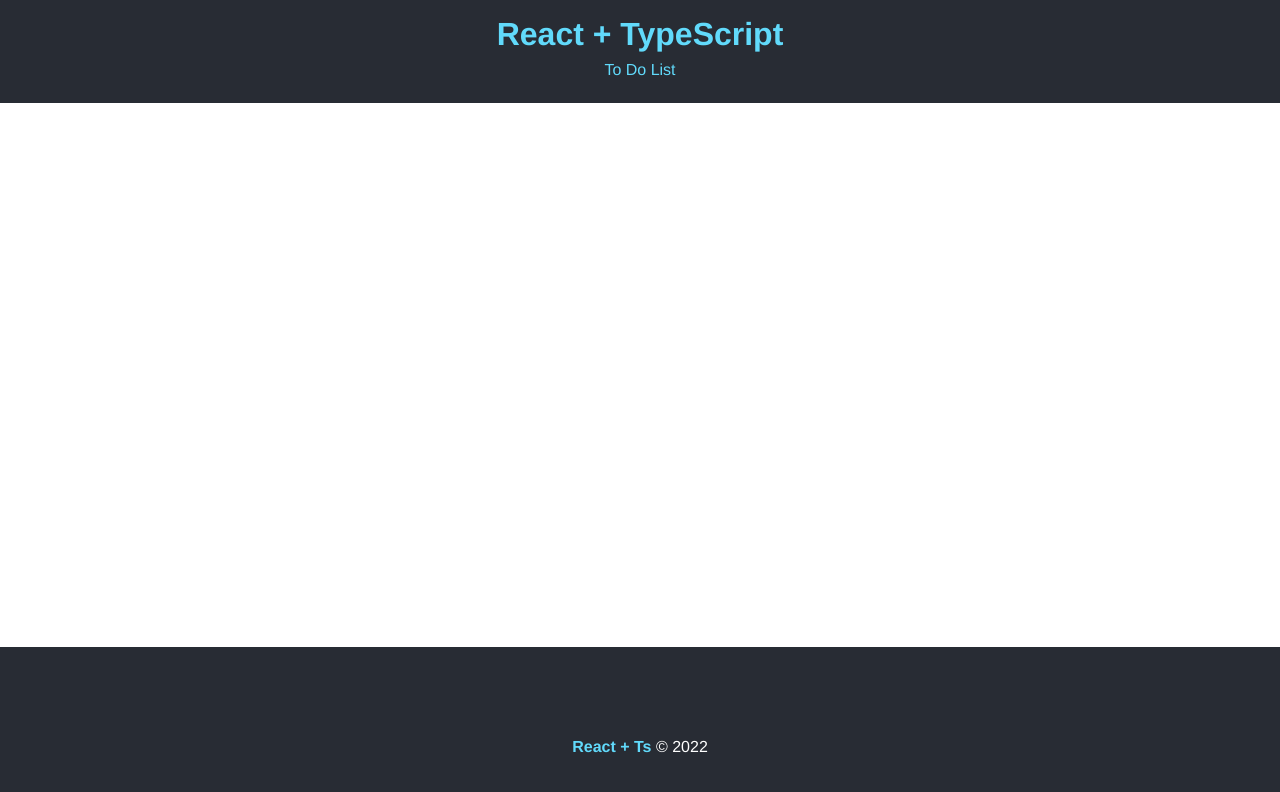
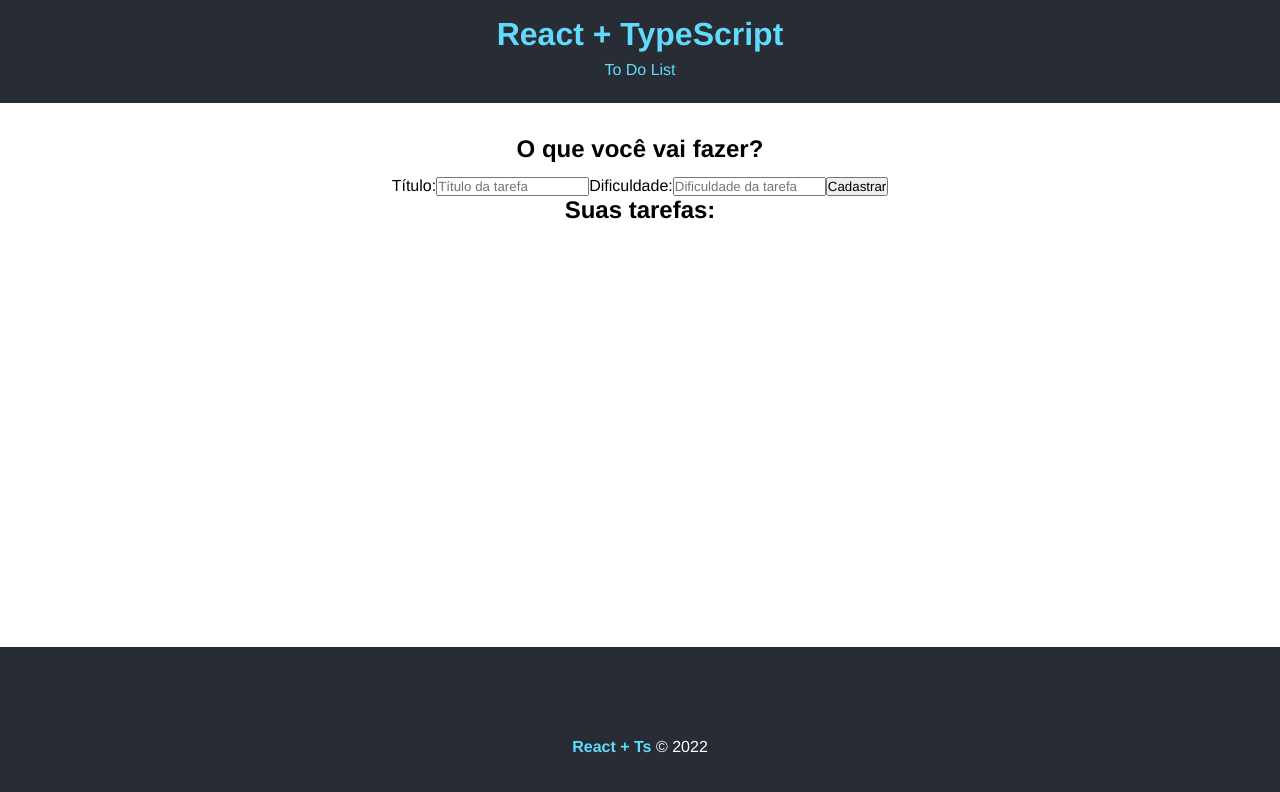
Before and after one commit to gfucci/react-todo-typescript, a React (Create React App) app: page / in a window 1280 px wide. Shown: the top 792 px of the page. Built offline with nearby package versions, Linux system fonts and the light colour scheme.

Commit message:
Cria componente de formulário de todo

```diff
--- a/src/App.tsx
+++ b/src/App.tsx
@@ -4,6 +4,7 @@ import styles from './App.module.css'
 //Components
 import Footer from './components/Footer'
 import Header from './components/Header'
+import TaskForm from './components/TaskForm'
 
 
 const App = () => {
@@ -11,7 +12,12 @@ const App = () => {
     <div>
       <Header />
       <main className={styles.main}>
-
+        <div>
+          <TaskForm btnText={"Cadastrar"} />
+        </div>
+        <div>
+          <h2>Suas tarefas:</h2>
+        </div>
       </main>
       <Footer />
     </div>
--- a/src/components/Footer.tsx
+++ b/src/components/Footer.tsx
@@ -1,9 +1,7 @@
 //CSS
 import styles from "./Footer.module.css"
 
-type Props = {}
-
-const Footer = (props: Props) => {
+const Footer = () => {
   return (
     <footer className={styles.footer}>
         <p>
--- a/src/components/Header.tsx
+++ b/src/components/Header.tsx
@@ -1,9 +1,7 @@
 //CSS
 import styles from "./Header.module.css";
 
-type Props = {}
-
-const Header = (props: Props) => {
+const Header = () => {
   return (
     <header className={styles.header}>
         <h1>React + TypeScript</h1>
--- /dev/null
+++ b/src/components/TaskForm.tsx
@@ -0,0 +1,44 @@
+//CSS
+import styles from './TaskForm.module.css'
+
+//Hooks
+import React, { useState } from 'react'
+
+type Props = {
+    btnText: string
+}
+
+const TaskForm = ({ btnText } : Props) => {
+
+    const [title, setTitle] = useState("")
+    const [dificult, setDificult] = useState("")
+
+  return (
+    <div>
+        <h2>O que você vai fazer?</h2>
+        <form>
+            <label>
+                <span>Título:</span>
+                <input
+                    type="text"
+                    placeholder='Título da tarefa'
+                    value={title}
+                    onChange={(e) => setTitle(e.target.value)}
+                />
+            </label>
+            <label>
+                <span>Dificuldade:</span>
+                <input
+                    type="text"
+                    placeholder='Dificuldade da tarefa'
+                    value={dificult}
+                    onChange={(e) => setDificult(e.target.value)}
+                />
+            </label>
+            <input type="submit" value={btnText} />
+        </form>
+    </div>
+  )
+}
+
+export default TaskForm
```
Also changed, not shown: src/components/TaskList.tsx (added, +12 -0 lines), src/components/TaskForm.module.css (added), src/components/TaskList.module.css (added).
